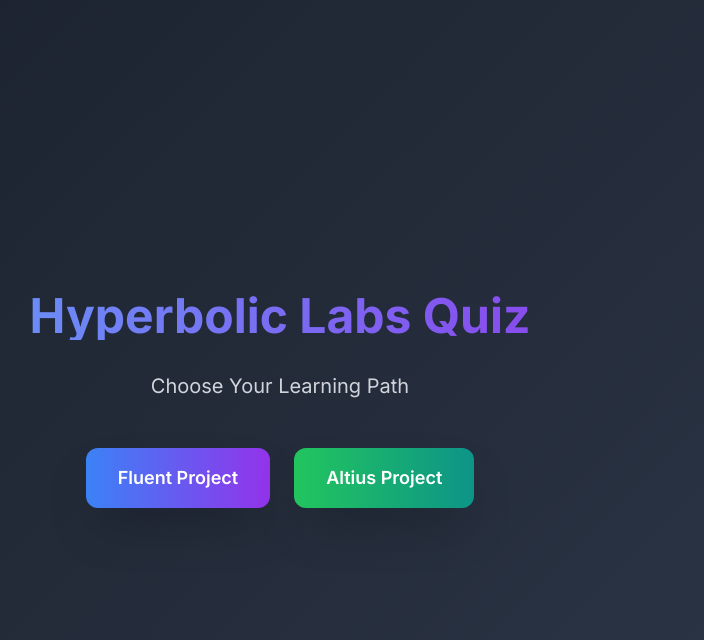
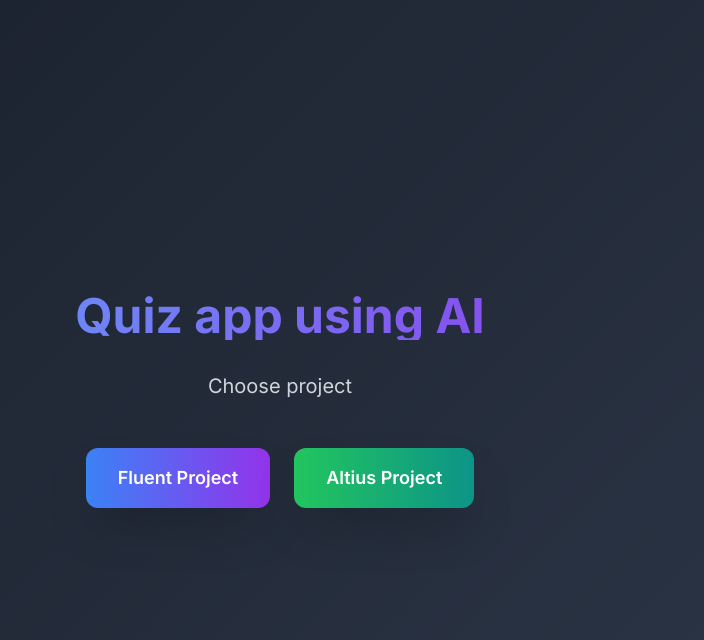
Before and after one commit to mystic0137/Flask-quiz-app, a Flask app: page / in a window 1280 px wide. Shown: the top 640 px of the page, without its empty margins (360-1064 px from the left). Run offline with Flask 3, Linux system fonts and the light colour scheme; some libraries are stand-ins or nearby versions.

Commit message:
Update index.html

```diff
--- a/templates/index.html
+++ b/templates/index.html
@@ -3,7 +3,7 @@
 <head>
     <meta charset="UTF-8">
     <meta name="viewport" content="width=device-width, initial-scale=1.0">
-    <title>Quiz generated using AI</title>
+    <title>Quiz app</title>
     <script src="https://cdn.tailwindcss.com"></script>
     <script src="https://cdnjs.cloudflare.com/ajax/libs/gsap/3.12.2/gsap.min.js"></script>
     <script src="https://cdnjs.cloudflare.com/ajax/libs/animejs/3.2.1/anime.min.js"></script>
@@ -64,9 +64,9 @@
     <!-- Project Selection Screen -->
     <div id="project-selection" class="text-center w-full max-w-4xl">
         <h1 class="text-5xl font-bold mb-8 text-transparent bg-clip-text bg-gradient-to-r from-blue-400 to-purple-600">
-            Hyperbolic Labs Quiz
+            Quiz app using AI
         </h1>
-        <p class="text-xl text-gray-300 mb-12">Choose Your Learning Path</p>
+        <p class="text-xl text-gray-300 mb-12">Choose project</p>
 
         <div class="flex justify-center space-x-6">
             <button onclick="startQuiz('fluent')"
```
